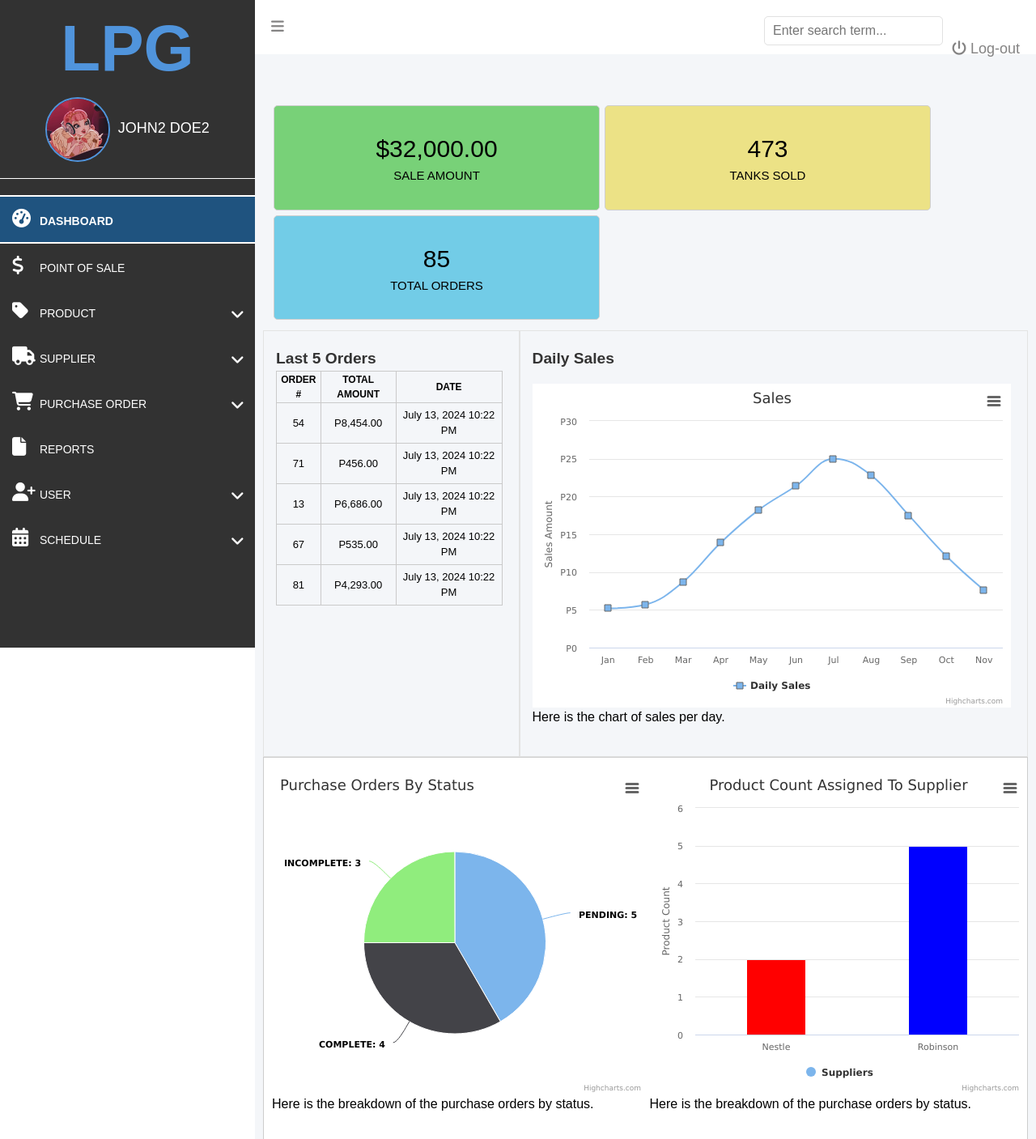
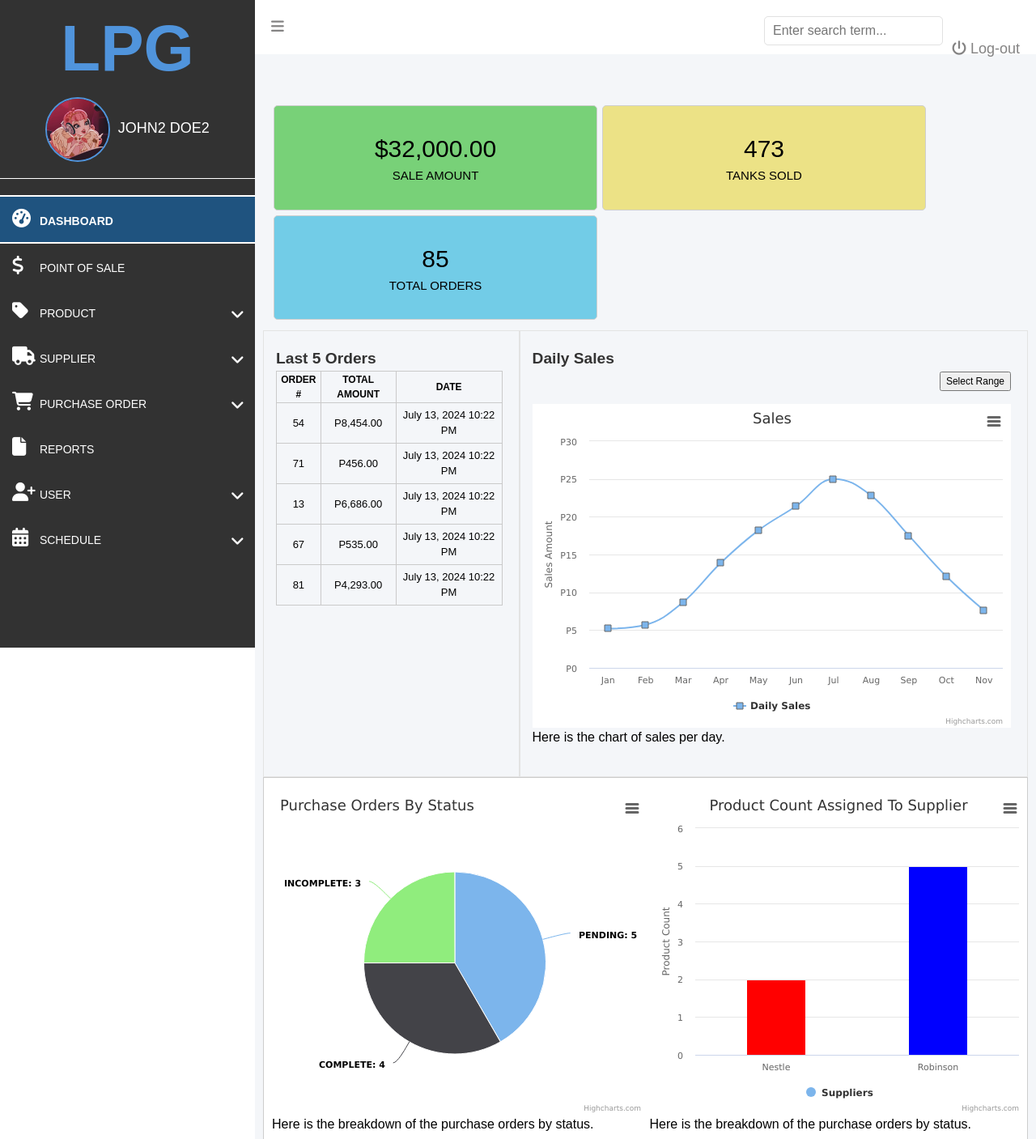
Before and after one commit to LorieAnn26/sia, a PHP site: page /dashboard.php in a window 1280 px wide. Shown: the top 1407 px of the page at 81% size. Run offline with PHP 8.4, Linux system fonts and the light colour scheme; a user stored in the database is signed in; data comes from the database, SQL or seed files in the repository; some libraries are stand-ins or nearby versions.

Commit message:
tangina onti nlng malaya na q

```diff
--- a/css/login.css
+++ b/css/login.css
@@ -1269,7 +1269,7 @@ span.item_total--label{
 	border-radius: 5px;
 	background: #fff;
 	margin: 3px;
-	width: 403px;
+	width: 400px;
 }
 
 .widgetHeader{
@@ -1320,3 +1320,7 @@ div.col-md-8{
     font-weight: bold;
     fill: #333333;
 }
+
+.selectRange{
+	font-size: 12px;
+}
--- a/dashboard.php
+++ b/dashboard.php
@@ -86,6 +86,11 @@
 						</div>
 						<div class="col-md-8 widgetSecond">
 							<p class="header">Daily Sales</p>
+							<div class="alignRight">
+								<button class="btn btn-sm btn-default" id="daterange">
+									<p class="selectRange">Select Range</p>
+								</button>
+							</div>
 							<figure class="highcharts-figure">
 								<div id="containerLastOrders"></div>
 								<p class="highcharts-description">
@@ -123,7 +128,14 @@
 <script src="https://code.highcharts.com/modules/export-data.js"></script>
 <script src="https://code.highcharts.com/modules/accessibility.js"></script>
 
+<script type="text/javascript" src="https://cdn.jsdelivr.net/momentjs/latest/moment.min.js"></script>
+<script type="text/javascript" src="https://cdn.jsdelivr.net/npm/daterangepicker/daterangepicker.min.js"></script>
+<link rel="stylesheet" type="text/css" href="https://cdn.jsdelivr.net/npm/daterangepicker/daterangepicker.css" />
+
 <script>
+	function toDateRange(){
+		$('#daterange').daterangepicker();
+	}
 	function visualize(){
 		Highcharts.chart('containerLastOrders',{
 			chart: {
@@ -170,6 +182,7 @@
 	}
 
 	visualize();
+	toDateRange();
 </script>
 
 <script>
```
